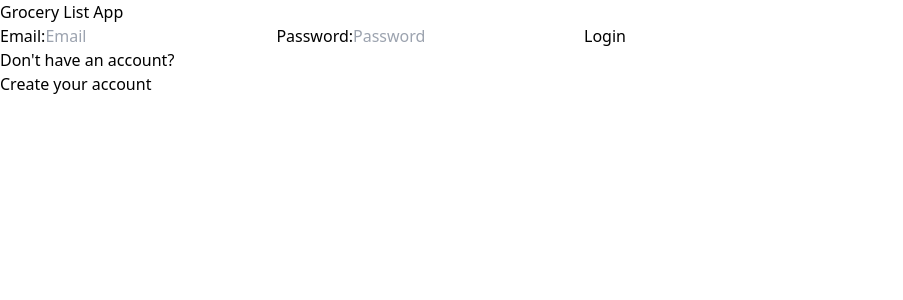
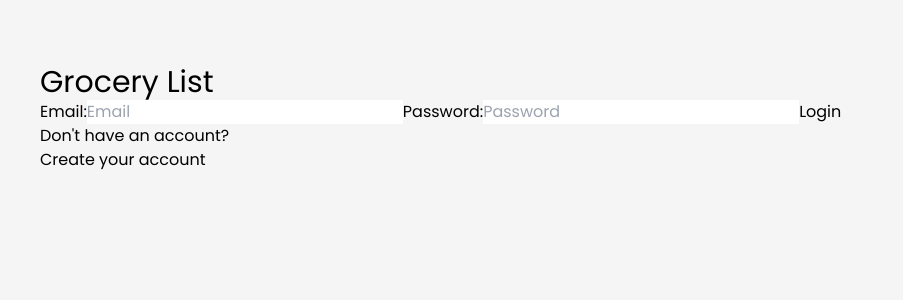
Before and after one commit to coffeeAndCodeDuo/grocery-list-app, a React (Vite) app in the folder front-end/grocerylist_frontend/: page /login in a window 1280 px wide. Shown: the top 300 px of the page, without its empty margins (0-903 px from the left). Built offline with nearby package versions, Linux system fonts and the light colour scheme.

Commit message:
starting style

```diff
--- a/front-end/grocerylist_frontend/src/App.jsx
+++ b/front-end/grocerylist_frontend/src/App.jsx
@@ -8,6 +8,7 @@ import Profile from "./pages/UserProfile.jsx";
 import { ToastContainer } from "react-toastify";
 import "react-toastify/dist/ReactToastify.css";
 import ToastClear from "./components/ToastClear.jsx";
+import Layout from "./components/Layout.jsx";
 
 function App() {
   return (
@@ -26,8 +27,6 @@ function App() {
         <ToastContainer position="bottom-center" autoClose={false} />
         <ToastClear />
     </Router>
-
-
     </>
   );
 }
--- a/front-end/grocerylist_frontend/src/components/Header.jsx
+++ b/front-end/grocerylist_frontend/src/components/Header.jsx
@@ -1,7 +1,7 @@
 export default function Header() {
   return (
     <header>
-      <h1>Grocery List App</h1>
+      <h1>Grocery List</h1>
     </header>
   );
 }
--- /dev/null
+++ b/front-end/grocerylist_frontend/src/components/Layout.jsx
@@ -0,0 +1,3 @@
+export default function Layout({children}){
+
+}
--- a/front-end/grocerylist_frontend/src/components/UserForm.jsx
+++ b/front-end/grocerylist_frontend/src/components/auth/UserForm.jsx
@@ -1,6 +1,6 @@
 import {useState} from "react";
 import { useNavigate } from "react-router-dom";
-import { userRegister, userLogin } from "../services/AuthService";
+import { userRegister, userLogin } from "../../services/AuthService";
 import { toast } from "react-toastify";
 import "react-toastify/dist/ReactToastify.css";
 
--- a/front-end/grocerylist_frontend/src/components/button.jsx
+++ /dev/null
@@ -1,2 +0,0 @@
-// Os componentes é onde escrevemos toda a logica de todos os componentes da aplicação. Exemplo: Botões, textbars, cards.
-// Um ficheiro para cada componente. Um package para guardar os componentes do mesmo tipo.
--- a/front-end/grocerylist_frontend/src/index.css
+++ b/front-end/grocerylist_frontend/src/index.css
@@ -1,3 +1,19 @@
+@import url('https://fonts.googleapis.com/css2?family=Poppins:wght@400;500;600;700&display=swap');
+
 @tailwind base;
 @tailwind components;
 @tailwind utilities;
+
+
+@layer base {
+    body {
+        @apply bg-background-grey font-sans min-h-screen mx-10 my-16;
+    }
+
+
+    h1{
+        @apply text-3xl
+    }
+
+
+}
--- a/front-end/grocerylist_frontend/src/pages/Login.jsx
+++ b/front-end/grocerylist_frontend/src/pages/Login.jsx
@@ -1,6 +1,6 @@
 import Header from "../components/Header.jsx";
 import { useNavigate, Link } from "react-router-dom";
-import UserForm from "../components/UserForm.jsx";
+import UserForm from "../components/auth/UserForm.jsx";
 
 export default function Login() {
   const navigate = useNavigate();
--- a/front-end/grocerylist_frontend/src/pages/Register.jsx
+++ b/front-end/grocerylist_frontend/src/pages/Register.jsx
@@ -1,12 +1,11 @@
 import Header from "../components/Header";
-import UserForm from "../components/UserForm";
+import UserForm from "../components/auth/UserForm";
 import {Link} from "react-router-dom";
 
 
 export default function Register() {
   return (
     <div>
-
       <Header />
       <h2>Create your account</h2>
       <h5>Already have an account?</h5><Link to="/">Login</Link>
--- a/front-end/grocerylist_frontend/tailwind.config.cjs
+++ b/front-end/grocerylist_frontend/tailwind.config.cjs
@@ -5,7 +5,17 @@ module.exports = {
     "./src/**/*.{js,ts,jsx,tsx}",
   ],
   theme: {
-    extend: {},
+    extend: {
+      colors: {
+        'background-grey': '#f5f5f5',
+        'button-green': '#4caf50',
+        'link-blue': '#38b6ff'
+      },
+      fontFamily: {
+        sans: ['Poppins', 'ui-sans-serif', 'system-ui'],
+        poppins: ['Poppins', 'sans-serif'],
+      },
+    },
   },
   plugins: [],
-}
+};
```
Also changed, not shown: front-end/grocerylist_frontend/src/components/auth/AuthButton.jsx (renamed from front-end/grocerylist_frontend/src/components/AuthButton.jsx). Lines whose indentation alone changed are shown as unchanged.
